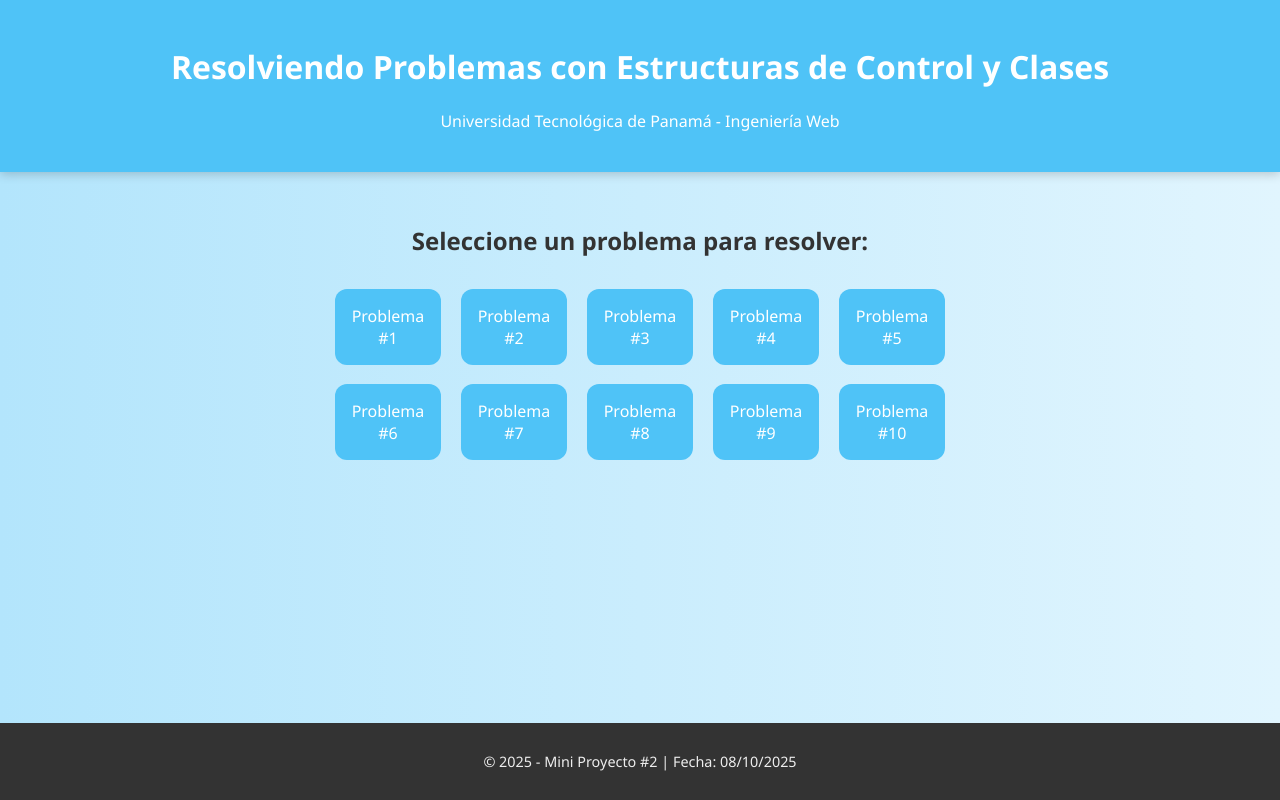
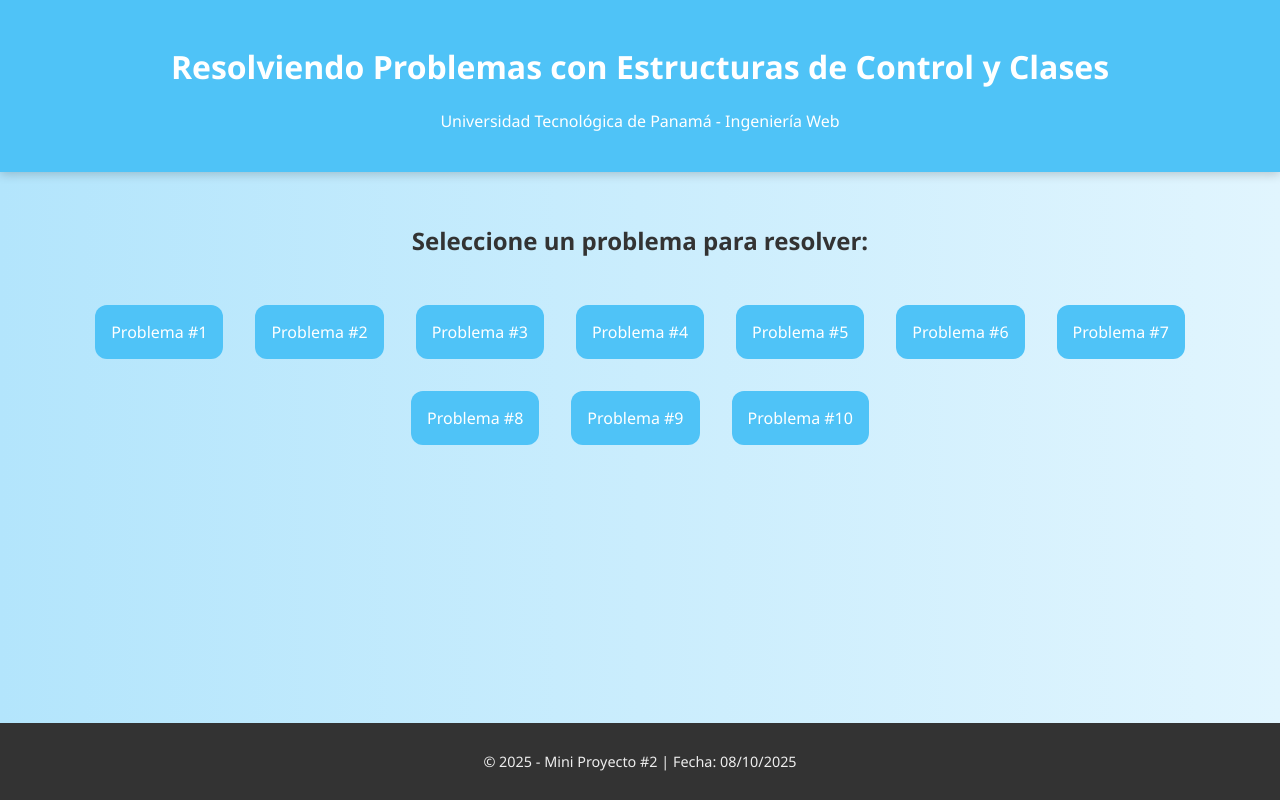
Before and after one commit to ASilvaUTP/MiniProyecto1, a PHP site: page / in a window 1280 px wide. Run offline with PHP 8.4, Linux system fonts and the light colour scheme.

Commit message:
Segundo commit: Arreglo de la parte visual

```diff
--- a/styles.css
+++ b/styles.css
@@ -27,16 +27,85 @@ footer {
 .menu {
     text-align: center;
     margin: 2em auto;
+    width: 100%;
 }
 
+/* --- Distribución del menú principal CENTRADO --- */
 .grid-menu {
-    display: grid;
-    grid-template-columns: repeat(5, 1fr);
-    gap: 1.2em;
-    width: 80%;
-    margin: 2em auto;
+    display: flex;
+    flex-wrap: wrap;
+    justify-content: center; /* Esto centra todo */
+    gap: 2em;
+    width: 90%;
+    max-width: 1200px;
+    margin: 3em auto;
 }
 
+/* --- Tarjeta visual de cada problema - TAMAÑO MÁS RAZONABLE --- */
+.tarjeta-problema {
+    display: flex;
+    flex-direction: column;
+    align-items: center;
+    justify-content: center;
+    background-color: #ffffffcc;
+    border-radius: 20px;
+    padding: 1.5em;
+    width: 280px; /* Ancho fijo */
+    aspect-ratio: 1 / 1;
+    text-decoration: none;
+    color: #333;
+    font-size: 1.1em;
+    box-shadow: 0 5px 15px rgba(0,0,0,0.2);
+    transition: transform 0.25s ease, box-shadow 0.3s ease, background-color 0.3s ease;
+}
+
+.tarjeta-problema:hover {
+    transform: scale(1.05);
+    background-color: #e0f7fa;
+    box-shadow: 0 8px 18px rgba(0,0,0,0.3);
+}
+
+/* --- Imagen de cada problema MEJORADA --- */
+.icono-problema {
+    width: 220px;
+    height: 220px;
+    object-fit: contain;
+    margin-bottom: 0.8em;
+    transition: transform 0.3s ease;
+}
+
+.tarjeta-problema:hover .icono-problema {
+    transform: scale(1.1);
+}
+
+/* --- Texto del título del problema --- */
+.tarjeta-problema span {
+    font-weight: bold;
+    font-size: 1.2em;
+    color: #0077b6;
+}
+
+
+
+/* --- Responsividad MEJORADA --- */
+@media (max-width: 1000px) {
+    .grid-menu {
+        grid-template-columns: repeat(auto-fit, minmax(250px, 1fr));
+    }
+}
+
+@media (max-width: 600px) {
+    .grid-menu {
+        grid-template-columns: 1fr;
+        max-width: 300px;
+    }
+
+    .tarjeta-problema {
+        max-width: 100%;
+    }
+}
+
+/* --- Botones de los formularios dentro de cada problema --- */
 .boton-problema {
     display: inline-block;
     background-color: #4fc3f7;
@@ -51,7 +120,7 @@ footer {
     background-color: #0288d1;
 }
 
-/* Fondos distintos */
+/* --- Fondos distintos para cada página --- */
 .fondo-principal { background: linear-gradient(to right, #b3e5fc, #e1f5fe); }
 .fondo-problema1 { background: linear-gradient(to right, #ffccbc, #ffe0b2); }
 .fondo-problema2 { background: linear-gradient(to right, #c8e6c9, #a5d6a7); }
@@ -80,6 +149,7 @@ img.ilustracion {
     border-radius: 12px;
 }
 
+/* --- Footer fijo al fondo --- */
 html, body {
     height: 100%;
 }
@@ -87,6 +157,7 @@ html, body {
 body {
     display: flex;
     flex-direction: column;
+    min-height: 100vh;
 }
 
 main, section {
@@ -97,6 +168,7 @@ footer {
     margin-top: auto;
 }
 
+/* --- Mensaje de error --- */
 .mensaje-error {
     color: #d32f2f;
     font-weight: bold;
@@ -106,6 +178,9 @@ footer {
     display: inline-block;
 }
 
-.fondo-problema3 { background: linear-gradient(to right, #f8bbd0, #f48fb1); }
-
-.fondo-problema4 { background: linear-gradient(to right, #d1c4e9, #b39ddb); }
+/* --- CLASE EXTRA PARA CENTRAR CONTENIDO --- */
+.centrado-flex {
+    display: flex;
+    justify-content: center;
+    align-items: center;
+}
```
